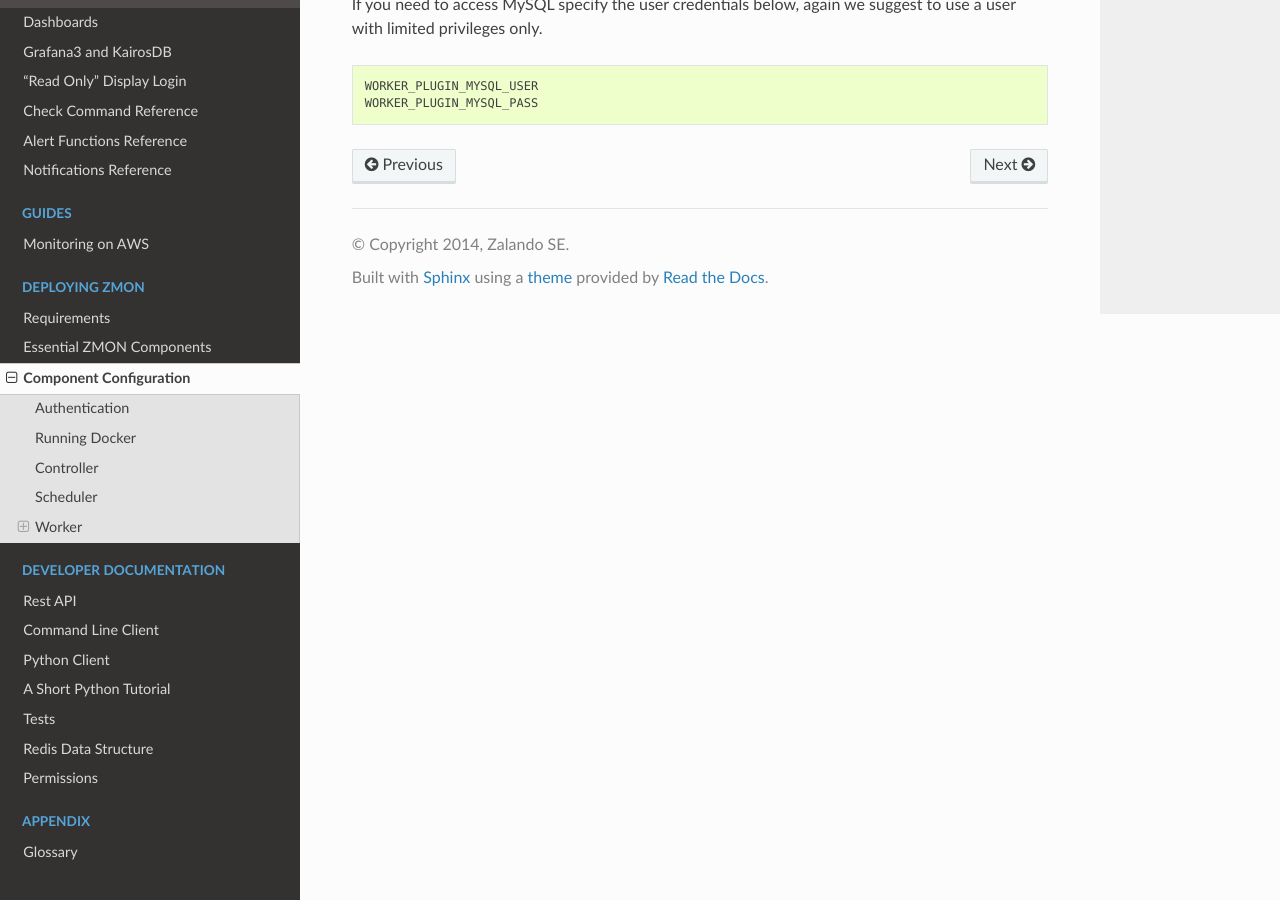
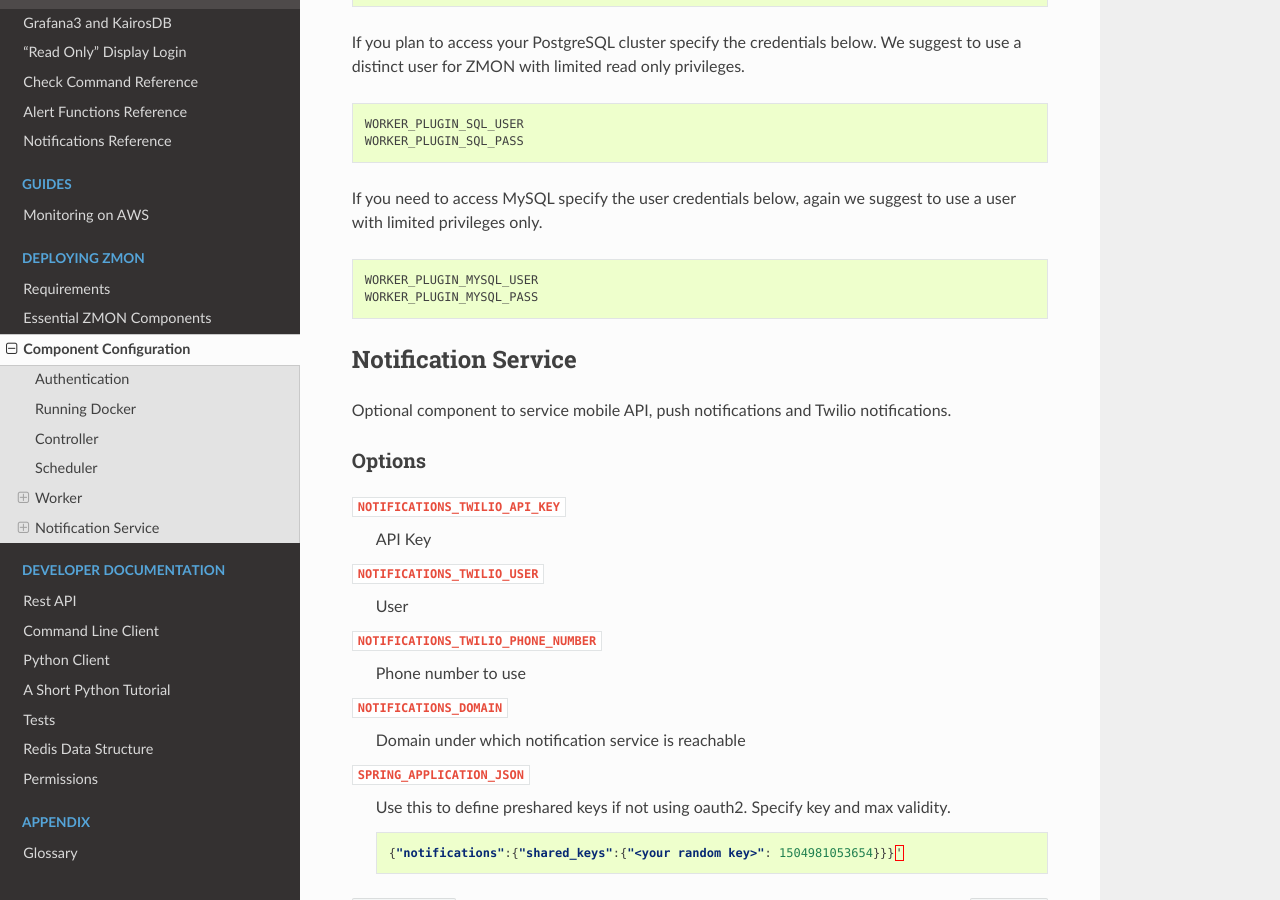
Before and after one commit to zalando-zmon/zmon-docs, a Sphinx documentation site: the page built from docs/installation/configuration.rst, in a window 1280 px wide and 900 px high, scrolled down 5188 px. Built offline with Sphinx 7.4.7 and the Read the Docs theme 2.0.0, drawn with Linux system fonts in a browser that asks for light colours; some of the changed text lies outside the part shown.

Commit message:
Adding some hints and configs

```diff
--- a/docs/installation/configuration.rst
+++ b/docs/installation/configuration.rst
@@ -221,6 +221,14 @@ Slack
 ``WORKER_NOTIFICATIONS_SLACK_TOKEN``
     Slack access token for notifications to Slack channels.
 
+Twilio
+^^^^^^
+``WORKER_NOTIFICATIONS_SERVICE_URL``
+    URL of notification service (needs to be publicly accessible)
+``WORKER_NOTIFICATIONS_SERVICE_KEY``
+    Preshared key to call notification service if not using oauth2
+
+
 
 Plug-In Options
 ---------------
@@ -247,3 +255,27 @@ If you need to access MySQL specify the user credentials below, again we suggest
 
 
 .. _Bootstrap: https://github.com/zalando-zmon/zmon-demo
+
+
+Notification Service
+====================
+
+Optional component to service mobile API, push notifications and Twilio notifications.
+
+Options
+-------
+
+``NOTIFICATIONS_TWILIO_API_KEY``
+    API Key
+``NOTIFICATIONS_TWILIO_USER``
+    User
+``NOTIFICATIONS_TWILIO_PHONE_NUMBER``
+    Phone number to use
+``NOTIFICATIONS_DOMAIN``
+    Domain under which notification service is reachable
+``SPRING_APPLICATION_JSON``
+    Use this to define preshared keys if not using oauth2. Specify key and max validity.
+
+    .. code-block:: json
+
+        {"notifications":{"shared_keys":{"<your random key>": 1504981053654}}}'
```
Also changed, not shown: docs/user/notifications/twilio.rst (+10 -0 lines).
